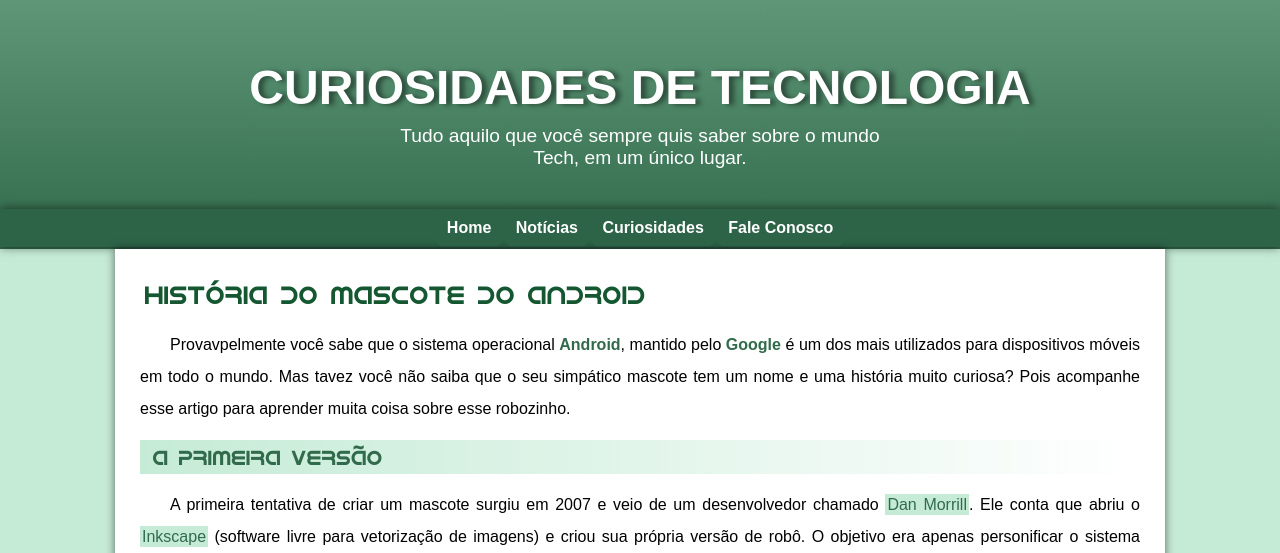
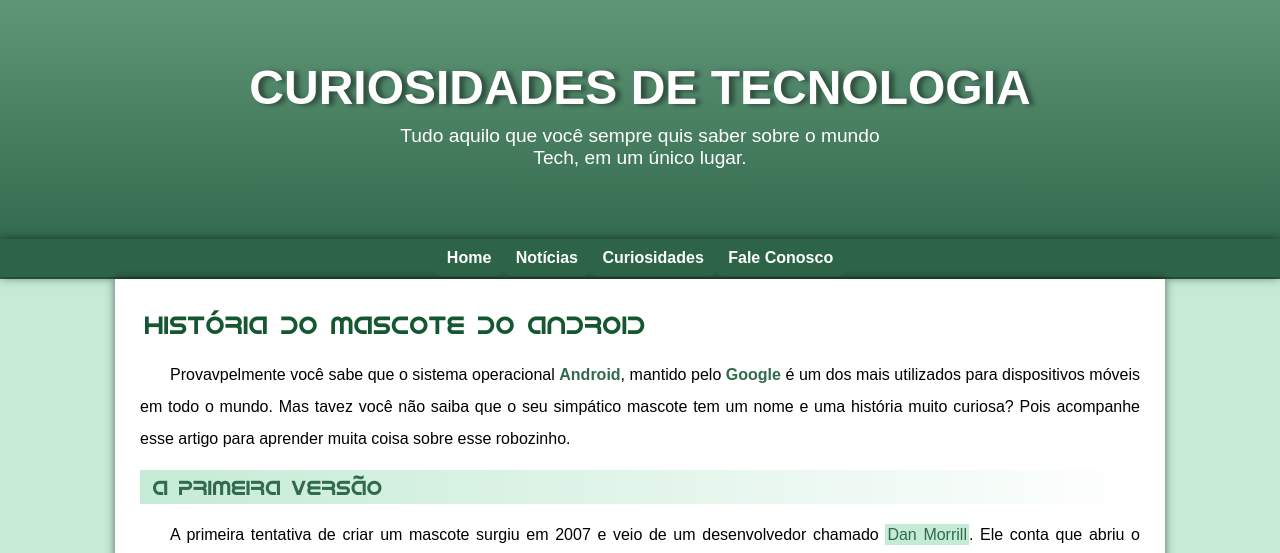
Before and after one commit to pedrosouzafe/projeto-android, a plain HTML site: page index.html in a window 1280 px wide. Shown: the top 553 px of the page. Drawn offline with Linux system fonts and the light colour scheme; a web font is replaced by a local one.

Commit message:
Update style.css

```diff
--- a/style.css
+++ b/style.css
@@ -63,7 +63,7 @@ header h1 {
 header {
     text-align: center;
     color: white;
-    background-image: linear-gradient(to bottom , var(--cor-mono2), var(--cor-negrito));
+    background-image: linear-gradient(to bottom , var(--cor-mono2), #2d6447);
     padding-top: 60px;
     padding-bottom: 2px;
     margin: 0px;
@@ -77,6 +77,7 @@ header p {
     font-size: 1.2em;
     max-width: 500px;
     margin: auto;
+    padding-bottom: 30px;
     padding-left: 10px;
     padding-right: 10px;
 }
```
